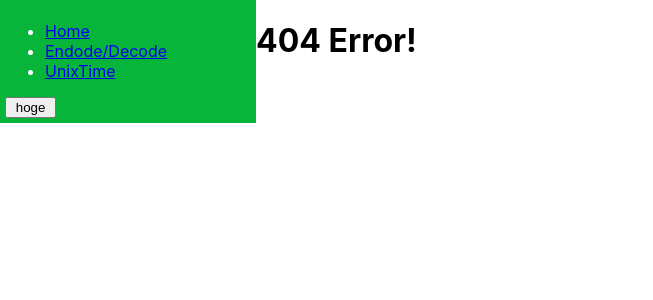
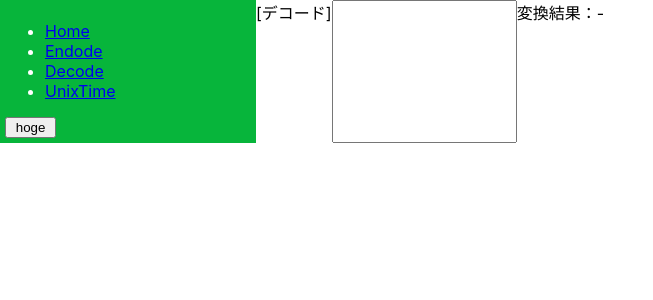
Before and after one commit to g0-I/QA-Tools, a React (Create React App) app: page /decode in a window 1280 px wide. Before the commit this address had no page. Shown: the top 300 px of the page, without its empty margins (0-653 px from the left). Built offline with nearby package versions, Linux system fonts and the light colour scheme.

Commit message:
エンコード/デコードを分割

```diff
--- a/src/index.tsx
+++ b/src/index.tsx
@@ -8,6 +8,7 @@ import Layout from "./pages/Layout";
 import Home from "./pages/Home";
 import NoPage from "./pages/NoPage";
 import {ENCODE} from './pages/Encode';
+import {DECODE} from './pages/Decode';
 import {UNIX} from './pages/Unix';
 
 export default function App() {
@@ -18,6 +19,7 @@ export default function App() {
         <Route path="/" element={<Layout />}>
           <Route index element={<Home />} />
           <Route path="/encode" element={<ENCODE />} />
+          <Route path="/decode" element={<DECODE />} />
           <Route path="/unix" element={<UNIX />} />
           <Route path="*" element={<NoPage />} />
         </Route>
--- /dev/null
+++ b/src/pages/Decode.tsx
@@ -0,0 +1,19 @@
+import React, { useState } from 'react';
+import { Buffer } from 'buffer';
+
+export const DECODE = () => {
+  const [decodedText, setDecodedText] = useState('-');
+
+  const Decode = (e : any) => {
+    setDecodedText(() => (Buffer.from(e.target.value, 'base64').toString('ascii')));
+  }
+
+  return (
+    <>
+      <div> [デコード]</div>
+      <input onChange={Decode} type="text"></input>
+      <div>変換結果：{decodedText}</div>
+      <br/>
+    </>
+  );
+}
--- a/src/pages/Encode.tsx
+++ b/src/pages/Encode.tsx
@@ -3,14 +3,9 @@ import { Buffer } from 'buffer';
 
 export const ENCODE = () => {
   const [encodedText, setEncodeText] = useState('-');
-  const [decodedText, setDecodedText] = useState('-');
 
   const Encode = (e : any) => {
     setEncodeText(() => (Buffer.from(e.target.value).toString('base64')));
-  }
-
-  const Decode = (e : any) => {
-    setDecodedText(() => (Buffer.from(e.target.value, 'base64').toString('ascii')));
   }
 
   return (
@@ -18,11 +13,6 @@ export const ENCODE = () => {
       <div>[エンコード]</div>
       <input onChange={Encode} type="password"></input>
       <div>変換結果：{encodedText}</div>
-
-      <div> [デコード]</div>
-      <input onChange={Decode} type="text"></input>
-      <div>変換結果：{decodedText}</div>
-      <br/>
     </>
   );
 }
--- a/src/pages/Layout.tsx
+++ b/src/pages/Layout.tsx
@@ -21,7 +21,10 @@ const Layout = () => {
             <Link to="/">Home</Link>
           </li>
           <li>
-            <Link to="/encode">Endode/Decode</Link>
+            <Link to="/encode">Endode</Link>
+          </li>
+          <li>
+            <Link to="/decode">Decode</Link>
           </li>
           <li>
             <Link to="/unix">UnixTime</Link>
--- a/src/pages/Unix.tsx
+++ b/src/pages/Unix.tsx
@@ -3,7 +3,7 @@ import React, { useState } from 'react';
 export const UNIX = () => {
   const [time, setTime] = useState('-');
 
-  const handleChange = (e:any) => {
+  const handleChange = (e : any) => {
     const dateTime = new Date(parseInt(e.target.value));
     setTime(() => (dateTime.toString()));
   }
```
